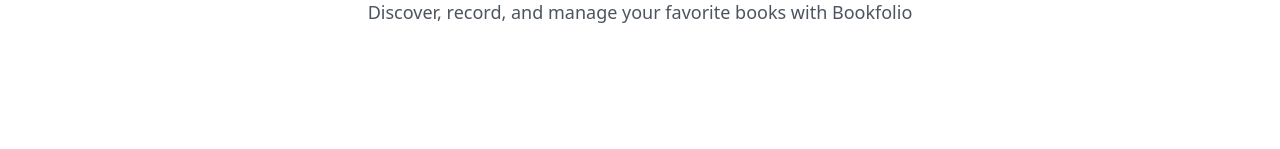
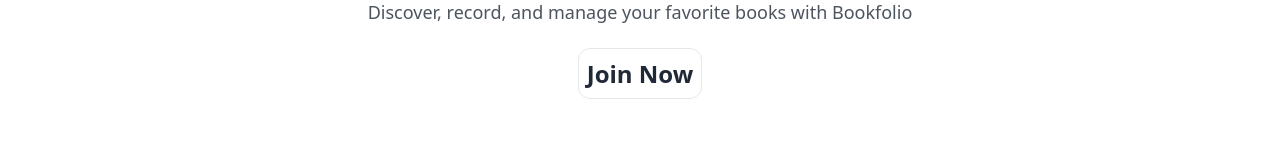
Before and after one commit to junjhon12/Bookfolio, a React (Vite) app in the folder client/: page / in a window 1280 px wide. Shown: the part 330-479 px from the top of the page. Built offline with nearby package versions, Linux system fonts and the light colour scheme; no server answers.

Commit message:
Join now Github Login
The join now button will allow the user to login via Github.

```diff
--- a/client/src/pages/Homepage.jsx
+++ b/client/src/pages/Homepage.jsx
@@ -1,4 +1,5 @@
-export default function Homepage() {
+export default function Homepage({user, api_url}) {
+  const AUTH_URL_LOGIN = `${api_url}/auth/github`;
   return (
     <div className="min-h-screen">
 
@@ -7,7 +8,12 @@
         <h1 className="text-5xl font-bold mb-4">Track, Record, and Share</h1>
         <p className="text-lg text-white-600 mb-8">Discover, record, and manage your favorite books with Bookfolio</p>
         <button className="group relative overflow-hidden px-10 py-3 mt-5 text-2xl font-bold cursor-pointer bg-white-600 text-white rounded-md outline-offset-4 hover:animate-[rotate-bounce_1s_infinite_ease-in-out]">
-          <span className="relative">Join Now</span>
+          <a
+            href={AUTH_URL_LOGIN}
+            className="relative cursor-pointer no-underline font-bold border-white-600 border p-2 rounded-xl"
+          >
+            Join Now
+          </a>
         </button>
       </section>
 
```
Also changed, not shown: 2 other files (tests, documents, lock files or other folders).
